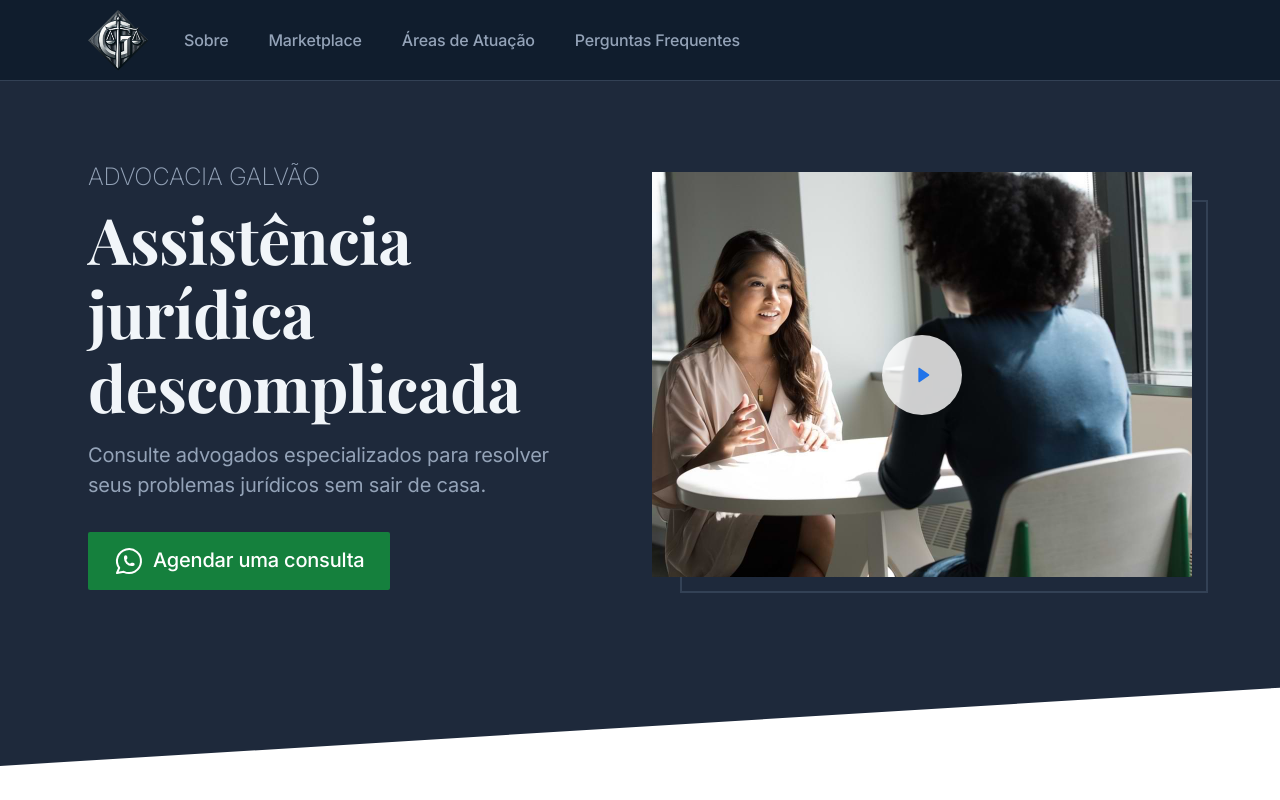
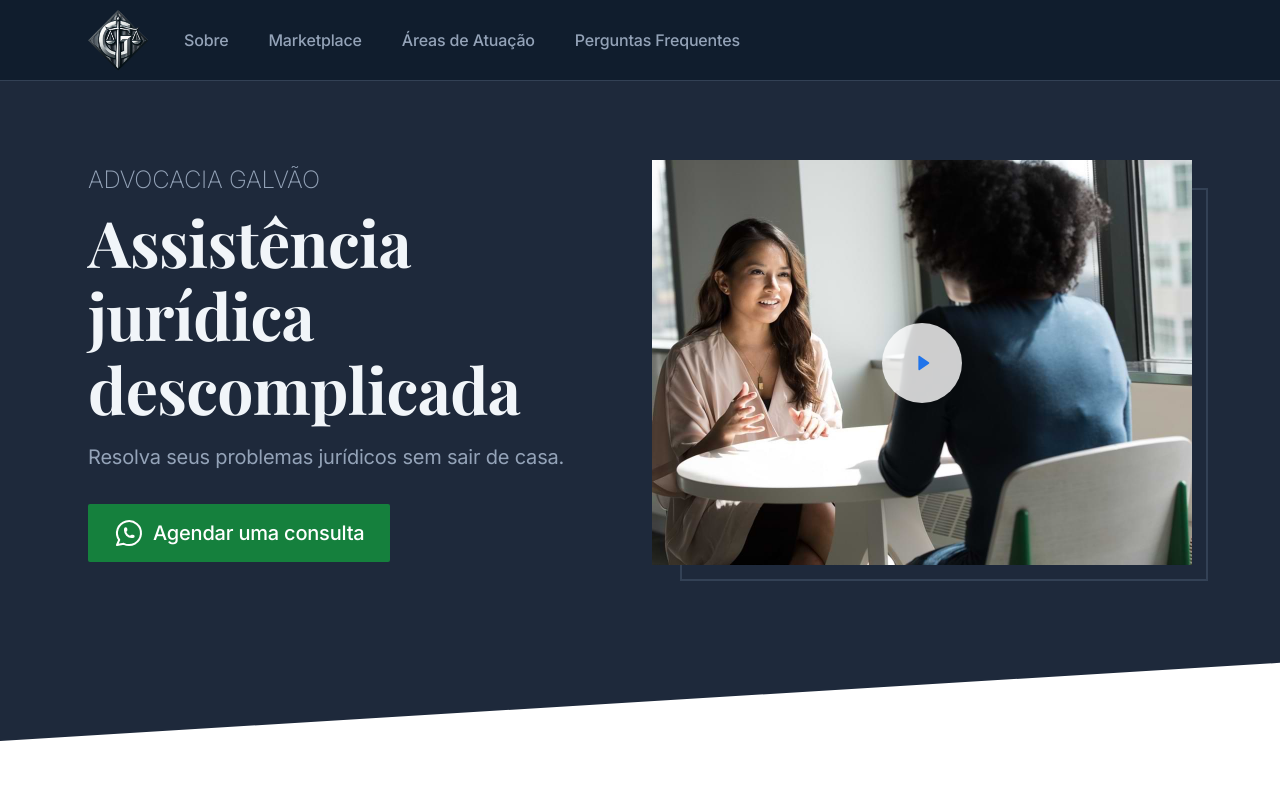
Before and after one commit to waltergalvao/advocaciagalvao.com.br, a Next.js app: page / in a window 1280 px wide. Shown: the top 800 px of the page. Built offline with nearby package versions, Linux system fonts and the light colour scheme; a web font is replaced by a local one.

Commit message:
chore: simplify hero copy

```diff
--- a/components/hero-home.tsx
+++ b/components/hero-home.tsx
@@ -29,8 +29,7 @@ export default function HeroHome() {
                 Assistência jurídica descomplicada
               </h1>
               <p className="text-xl text-slate-400 mb-8">
-                Consulte advogados especializados para resolver seus problemas
-                jurídicos sem sair de casa.
+                Resolva seus problemas jurídicos sem sair de casa.
               </p>
               <div className="max-w-xs mx-auto sm:max-w-none sm:flex sm:justify-center md:justify-start space-y-4 sm:space-y-0 sm:space-x-4">
                 <div>
```
